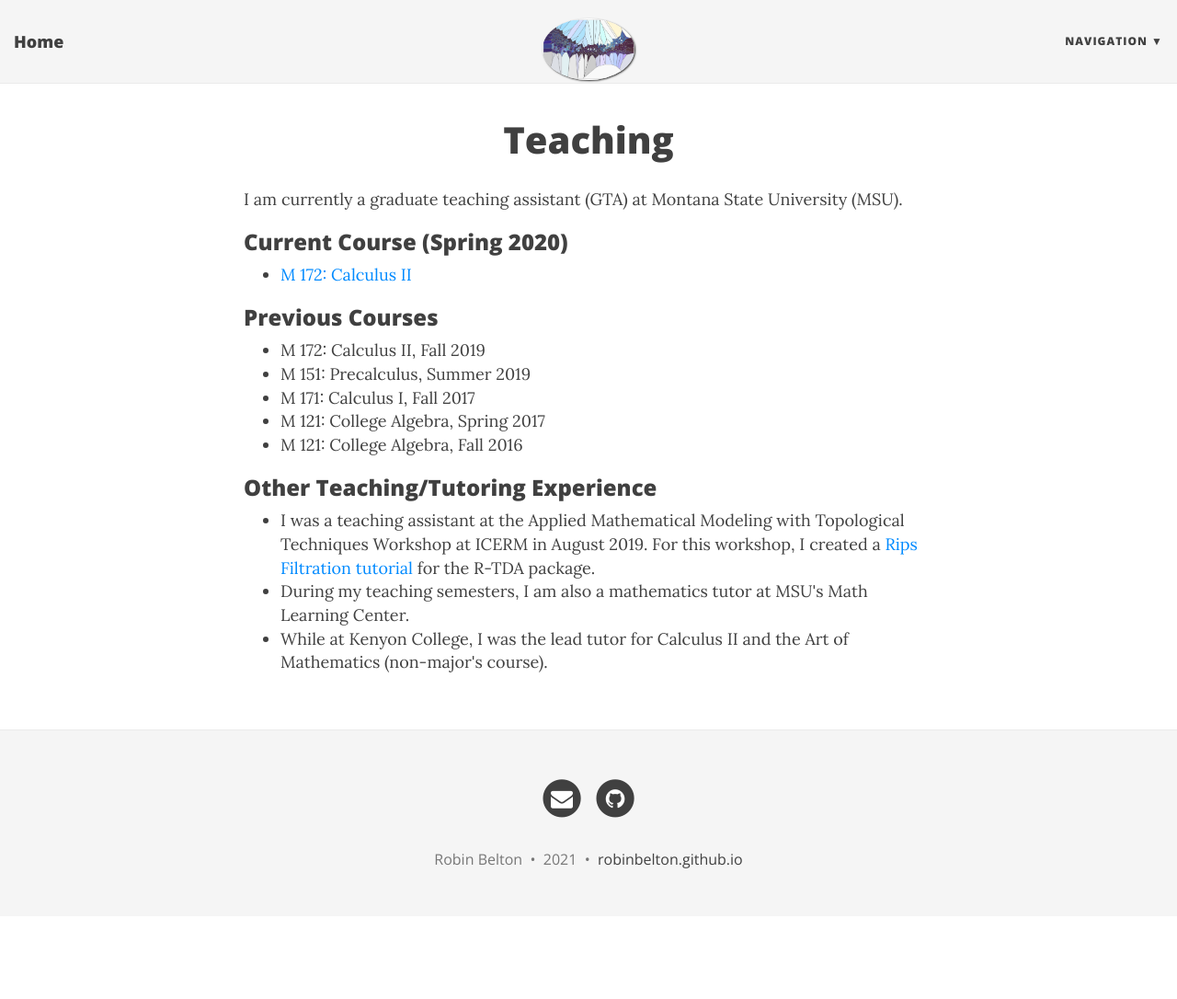
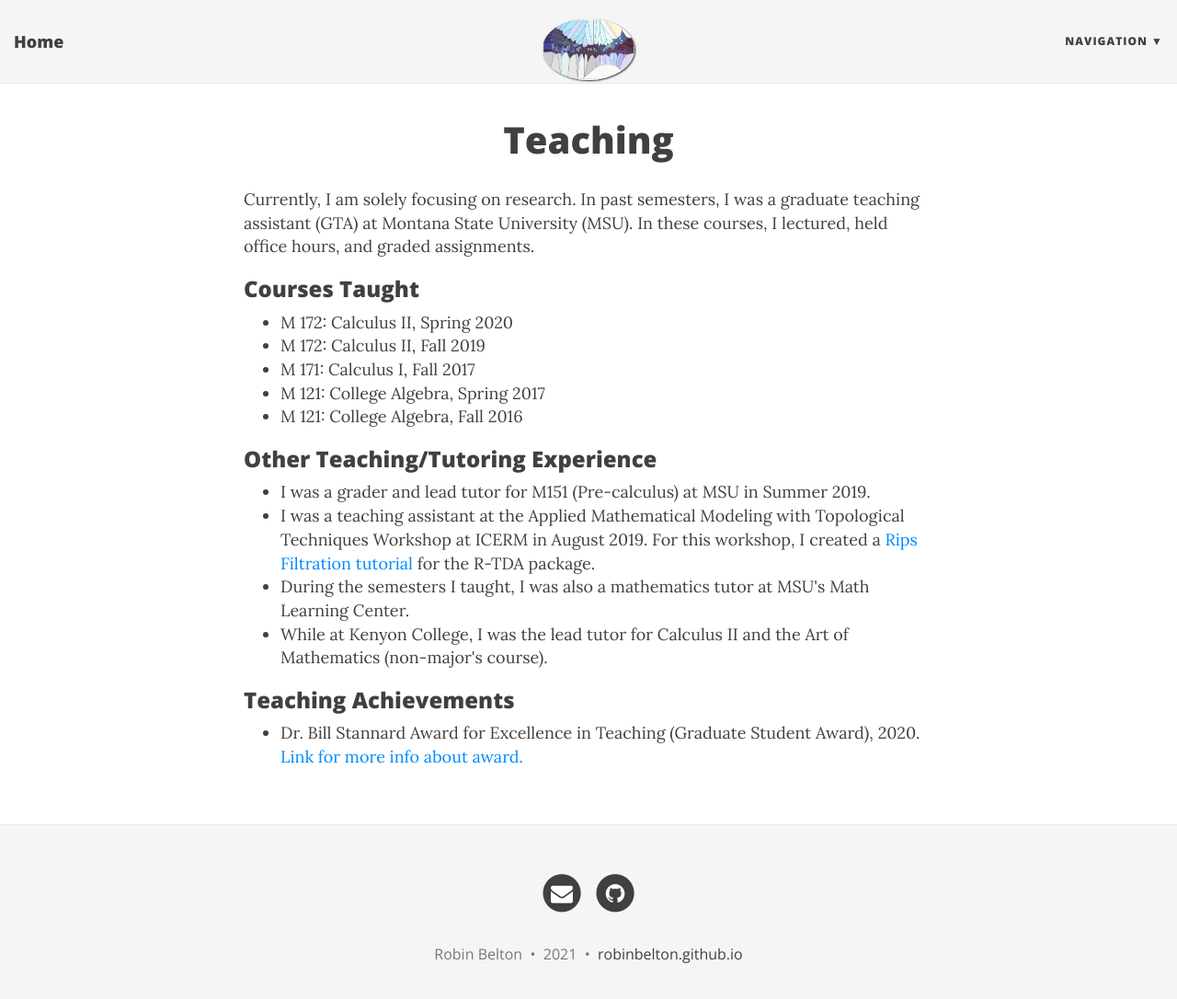
Before and after one commit to robinbelton/robinbelton.github.io, a Jekyll site: the page built from teaching.html, in a window 1280 px wide and 1099 px high. Shown: the top 1086 px of the window at 92% size. Built offline with Jekyll 4.4.1, drawn with Linux system fonts in a browser that asks for light colours; nearby versions of some CDN libraries.

Commit message:
Update teaching page

```diff
--- a/teaching.html
+++ b/teaching.html
@@ -5,19 +5,13 @@ subtitle:
 use-site-title: true
 ---
 
-I am currently a graduate teaching assistant (GTA) at Montana State University (MSU).
+Currently, I am solely focusing on research. In past semesters, I was a graduate teaching assistant (GTA) at Montana State University (MSU). In these courses, I lectured, held office hours, and graded assignments.
 
-<h3>Current Course (Spring 2020)</h3>
+<h3>Courses Taught</h3>
 
 <ul>
-<li><a href="http://www.math.montana.edu/courses/m172/index.html">M 172: Calculus II</a></li>
-</ul>
-
-<h3>Previous Courses</h3>
-
-<ul>
+<li>M 172: Calculus II, Spring 2020</li>
 <li>M 172: Calculus II, Fall 2019</li>
-<li>M 151: Precalculus, Summer 2019 </li>
 <li>M 171: Calculus I, Fall 2017</li>
 <li>M 121: College Algebra, Spring 2017</li>
 <li>M 121: College Algebra, Fall 2016</li>
@@ -26,9 +20,15 @@ I am currently a graduate teaching assistant (GTA) at Montana State University (
 <h3>Other Teaching/Tutoring Experience</h3>
 
 <ul>
+  <li> I was a grader and lead tutor for M151 (Pre-calculus) at MSU in Summer 2019. </li>
   <li> I was a teaching assistant at the Applied Mathematical Modeling with Topological Techniques Workshop at ICERM in August 2019. For this workshop, I created a <a href="https://comptag.github.io/rpackage_tutorials/2019/07/tda-rips-tutorial.html">Rips Filtration tutorial</a> for the R-TDA package.</li>
 
-  <li> During my teaching semesters, I am also a mathematics tutor at MSU's Math Learning Center.</li>
+  <li> During the semesters I taught, I was also a mathematics tutor at MSU's Math Learning Center.</li>
 
   <li> While at Kenyon College, I was the lead tutor for Calculus II and the Art of Mathematics (non-major's course). </li>
 </ul>
+
+<h3>Teaching Achievements</h3>
+<ul>
+    <li> Dr. Bill Stannard Award for Excellence in Teaching (Graduate Student Award), 2020. <a href="https://math.montana.edu/documents/awards_and_annualawards/stannardawards.html">Link for more info about award.</a> </li>
+</ul>
```
